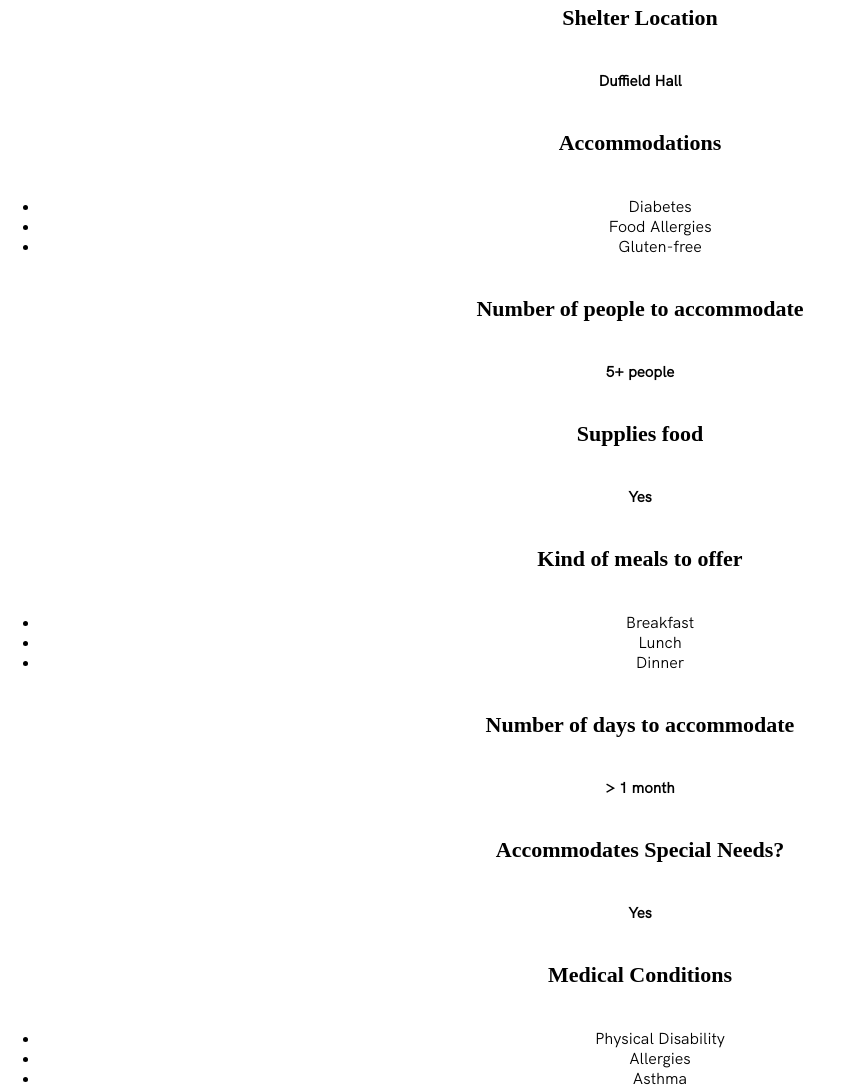
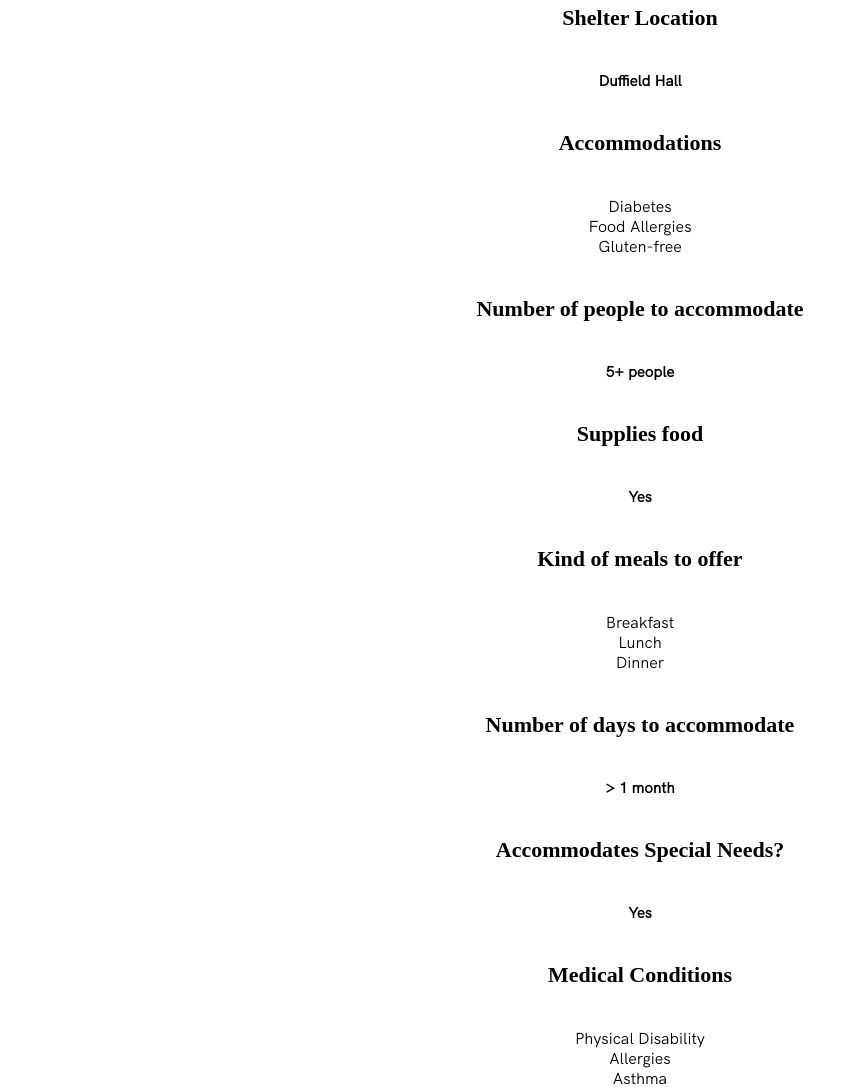
Before and after one commit to olizhu10/ShelterMe, a Flask app: page /offerer_results in a window 1280 px wide. Shown: the part 264-1352 px from the top of the page, without its empty margins (0-843 px from the left). Run offline with Flask 2, Linux system fonts and the light colour scheme; some web fonts are replaced.

Commit message:
styled offer amenities page to be three rows of three, fixed results page so that there are no bullet points and everything is centered

```diff
--- a/static/css/styles.css
+++ b/static/css/styles.css
@@ -228,6 +228,7 @@ li {
 
 .checkbox {
   width: 150px;
+  height: 30px;
   border-style: solid;
   border-radius: 12px;
   margin: 5px;
@@ -246,3 +247,13 @@ li {
   margin-left: auto;
   margin-right: auto;
 }
+
+.row {
+  display: flex;
+  flex-direction: row;
+}
+
+.no_show {
+  list-style-type: none;
+  padding-inline-start: 0px;
+}
--- a/templates/offerer/ammenities.html
+++ b/templates/offerer/ammenities.html
@@ -4,6 +4,7 @@
     <h1> Select other amenities you can offer. </h1>
     <form method="POST" id="charging-button" action="offerer_results">
       <div class="centered">
+        <div class="row">
           <div class="checkbox">
             <input type="checkbox" name="charging stations" id="charge-label"/>
             <label for="charging stations">Charging Stations</label>
@@ -18,7 +19,9 @@
             <input type="checkbox" name="first aid kits" id="firstaid-label"/>
             <label for="first aid kits">First-aid Kits</label>
           </div>
+        </div>
 
+        <div class="row">
           <div class="checkbox">
             <input type="checkbox" name="showers"/>
             <label for="showers">Showers</label>
@@ -33,7 +36,9 @@
             <input type="checkbox" name="hygiene products"/>
             <label for="hygiene products">Hygiene Products</label>
           </div>
+        </div>
 
+        <div class="row">
           <div class="checkbox">
             <input type="checkbox" name="pet friendly"/>
             <label for="pet friendly">Pet-friendly</label>
@@ -48,6 +53,7 @@
             <input type="checkbox" name="none"/>
             <label for="none">None</label>
           </div>
+        </div>
 
         <button type="submit">CONTINUE</button>
       </form>
--- a/templates/offerer/offerer_results.html
+++ b/templates/offerer/offerer_results.html
@@ -8,7 +8,7 @@
         <h3 id = "loc"></h3>
 
       <h2>Accommodations</h2>
-        <ul id = "myAccommodationsUl"></ul>
+        <ul id = "myAccommodationsUl" class="no_show"></ul>
 
       <h2>Number of people to accommodate</h2>
         <h3 id = "numPeople" </h3>
@@ -17,7 +17,7 @@
         <h3 id = "supFood"></h3>
 
       <h2>Kind of meals to offer</h2>
-        <ul id="myMealUl"></ul>
+        <ul id="myMealUl" class="no_show"></ul>
 
       <h2>Number of days to accommodate</h2>
         <h3 id = "numDays"></h3>
@@ -26,7 +26,7 @@
         <h3 id = "accom"></h3>
 
       <h2>Medical Conditions</h2>
-        <ul id="myConditionsUl"></ul>
+        <ul id="myConditionsUl" class="no_show"></ul>
     </div>
 
   <script>
```
Lines whose indentation alone changed are shown as unchanged.
